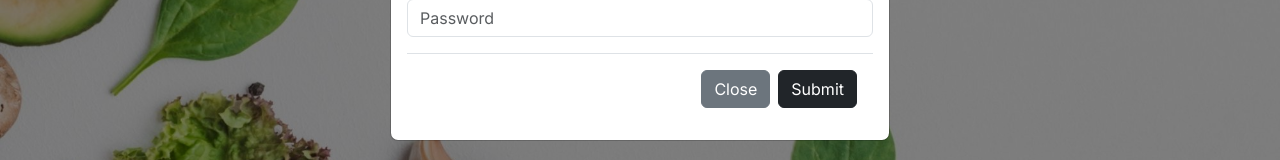
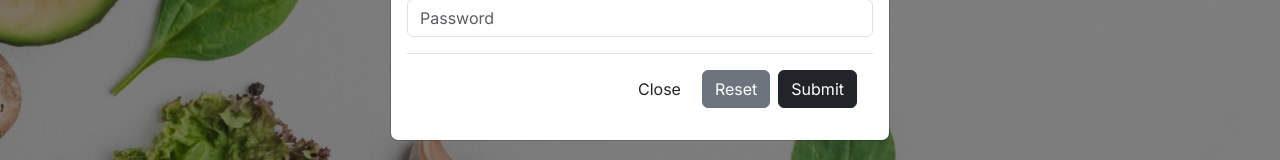
Before and after one commit to azurewood/Capstone-project-janine, a Next.js app in the folder frontend/fuelstaff/: page / in a window 1280 px wide. Both pictures are taken after a click on the button "Register". Shown: the part 491-651 px from the top of the page. Built offline with nearby package versions, Linux system fonts and the light colour scheme.

Commit message:
update to registration form

```diff
--- a/frontend/fuelstaff/src/components/landingpg/RegistrationForm.jsx
+++ b/frontend/fuelstaff/src/components/landingpg/RegistrationForm.jsx
@@ -16,6 +16,9 @@ function RegistrationForm({show, closeSignUpForm}) {
   const [emailId, setEmailId] = useState('')
   const [password, setPassword] = useState('')
   const [emailError, setEmailError] = useState('');
+  const [employeeIdError, setEmployeeIdError] = useState('');
+  const [registrationSuccess, setRegistrationSuccess] = useState(false);
+
 
 //Access the router object - the 'useRouter' hook is used to access the router object, which allows for navigation after successful registration.
   const router = useRouter()
@@ -25,13 +28,22 @@ function RegistrationForm({show, closeSignUpForm}) {
 
 //'userData' is an object that holds the form data entered by the user.
   const userData = {
-    firstName, lastName, employeeId, emailId, password
+    firstName: firstName,
+    lastName: lastName,
+    employeeId: employeeId,
+    emailId: emailId,
+    password: password
   }
 
 //Function to handle form submission. The 'handleSubmit' function is called when the form is submitted.
 
   const handleSubmit = async (e) => {
     e.preventDefault()
+
+  if (emailId.trim() === '' || password.trim() === '' || employeeId.trim() === '') {
+      setEmailError('Please complete form with a valid email, password and employee ID');
+      return;
+    }
 
 //Send a POST request to the server with user data
     const response = await fetch(SERVER_URL, {
@@ -43,19 +55,35 @@ function RegistrationForm({show, closeSignUpForm}) {
 //Handling the response
     if (response.ok) {
         const data = await response.json();
-        console.log('USER REGISTERED!', data)
-        router.push('../../../app/dashboard')
+        console.log('USER SUCCESSFULLY REGISTERED!', data);
+      //If registration is successful, new user is redirected to the dashboard page
+        if (data.result === 200) {
+          setRegistrationSuccess(true);
+        router.push('../../../app/dashboard');
+        }
     } else {
         if (response.status === 400) {
             const data = await response.json()
             console.log('ERROR in REGISTRATION', data.message)
+            //if user signs in using existing email and password
             if (data.error === 'USER ALREADY EXISTS') {
-              setEmailError('User already exists.')
+              setEmailError && setEmployeeId ('User already exists');
             }
         }
     }
 
-  }
+  };
+  //to reset the form
+  const handleReset = () => {
+    setFirstName('');
+    setLastName('');
+    setEmployeeId('');
+    setEmailId('');
+    setPassword('');
+    setEmailError('');
+    setEmployeeIdError('');
+    setRegistrationSuccess(false);
+  };
 
  //output of component
   return (
@@ -107,8 +135,8 @@ function RegistrationForm({show, closeSignUpForm}) {
                 placeholder="Email"
                 onChange={(e) => setEmailId(e.target.value)}
               />
-              {emailError && <Form.Text className="text-danger registration-error">{emailError}</Form.Text>}
             </Form.Group>
+              {emailError && employeeIdError && <p>{emailError} {employeeIdError}</p>}
             <Form.Group
               className="mb-3"
               controlId="passwordarea"
@@ -122,10 +150,14 @@ function RegistrationForm({show, closeSignUpForm}) {
               placeholder = "Password"
                />
             </Form.Group>
+            {registrationSuccess && <p>Registration successful!</p>}
             <Modal.Footer>
           {/* Close button */}
-          <Button variant="secondary" onClick={closeSignUpForm}>
+          <Button variant="tertiary" onClick={closeSignUpForm}>
             Close
+          </Button>
+          <Button variant="secondary" onClick={handleReset}>
+                Reset
           </Button>
           {/* Submit button */}
           <Button variant="dark" type='submit'>
```
